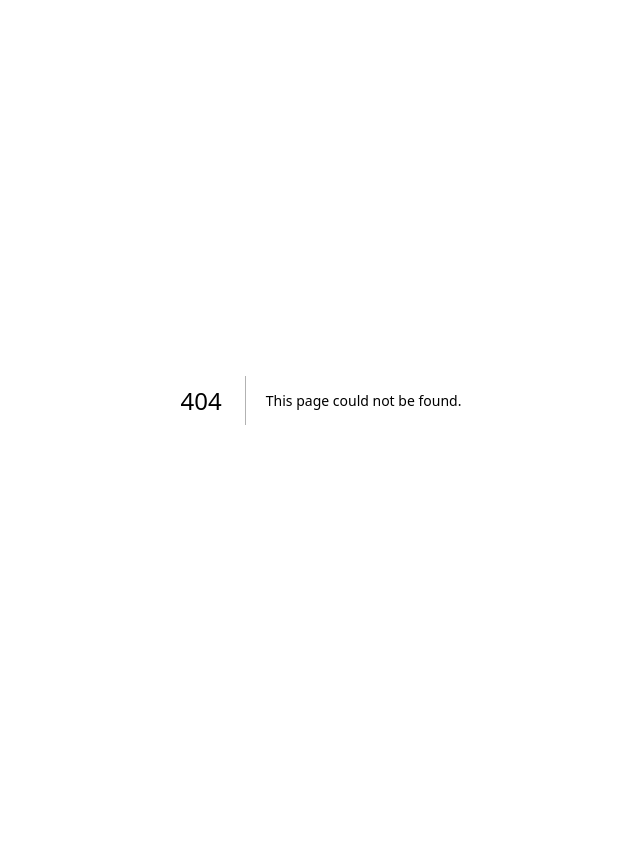
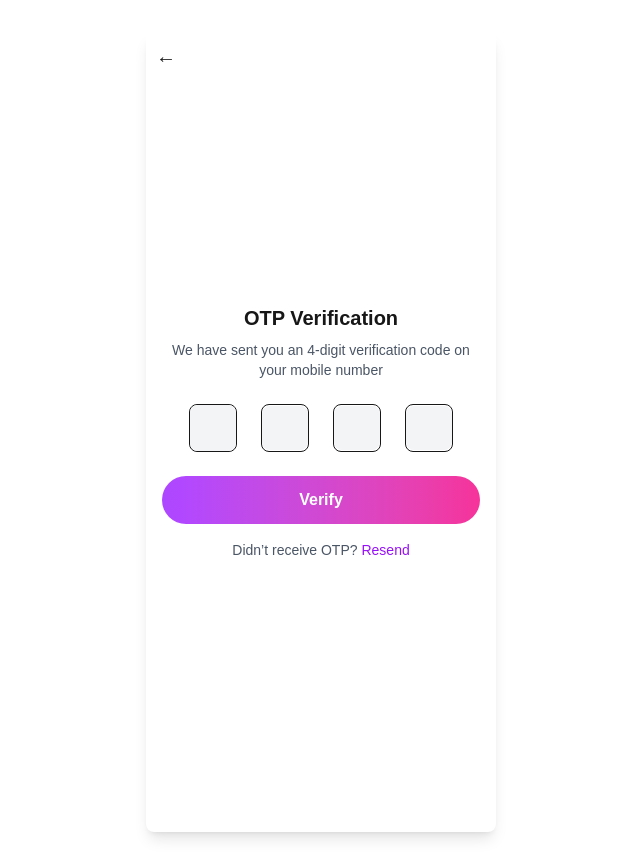
Before and after one commit to amit912918/myuze, a Next.js app: page /auth/verification in a window 1280 px wide. Before the commit this address had no page. Shown: the whole page, without its empty margins (319-959 px from the left). Before the commit the page ends 800 px from the top, so only its background shows below. Built offline with nearby package versions, Linux system fonts and the light colour scheme.

Commit message:
login / verification page

```diff
--- a/src/app/auth/login/page.tsx
+++ b/src/app/auth/login/page.tsx
@@ -1,8 +1,35 @@
+'use client';
+import { useRouter } from 'next/navigation';
+
 export default function LoginPage() {
+    const router = useRouter();
+    const handleSendOtp = () => {
+        router.push('/auth/verification');
+    };
+
     return (
-        <div>
-            <h1>Login</h1>
-            {/* Add your login form here */}
+        <div className="overFlowscroll my-12 w-[350px] m-auto">
+            <div className="relative bgImage">
+                <img src="/images/loginImage.png" />
+                <div className="absolute loginContainer z-10 bg-white/90 backdrop-blur-md px-6 pb-10 rounded-2xl shadow-md w-[100%] text-center">
+                    <div className="flex justify-center mb-4">
+                        <img src="/images/loginLogo.png" alt="Logo" className="h-12 w-12" />
+                    </div>
+                    <h2 className="text-xl font-semibold">Login to your account</h2>
+                    <p className="text-sm text-gray-600 mb-6">Enjoy Audio Books you like</p>
+                    <div className="flex items-center border border-gray-300 rounded-lg overflow-hidden mb-4">
+                        <input
+                            type="tel"
+                            placeholder="Enter phone"
+                            className="w-full px-4 py-2 outline-none"
+                        />
+                    </div>
+
+                    <button className="w-full cursor-pointer py-3 rounded-full text-white font-semibold bg-gradient-to-r from-purple-500 to-pink-500" onClick={handleSendOtp}>
+                        Send OTP
+                    </button>
+                </div>
+            </div>
         </div>
     );
 }
--- /dev/null
+++ b/src/app/auth/verification/page.tsx
@@ -0,0 +1,57 @@
+import Link from "next/link";
+
+export default function OTPVerification() {
+    return (
+        <div className="min-h-screen relative w-[350px] m-auto bg-white shadow-lg my-8 border-gray-400 rounded-lg flex flex-col justify-center items-center px-4">
+            <Link href="/auth/login">
+                <div className="text-xl cursor-pointer absolute left-[10px] top-[10px]">
+                    ←
+                </div>
+            </Link>
+            <h1 className="text-xl font-bold mb-2">OTP Verification</h1>
+            <p className="text-sm text-center text-gray-600 mb-6">
+                We have sent you an 4-digit verification code on your mobile number
+            </p>
+
+            <div className="flex gap-6 mb-6">
+                <div className="w-12 h-12 border rounded-lg flex justify-between text-xl font-semibold">
+                    <input
+                        type="tel"
+                        placeholder=""
+                        className="w-full bg-gray-100 rounded-lg text-center px-4 py-2 outline-none"
+                    />
+                </div>
+                <div className="w-12 h-12 border rounded-lg flex items-center justify-center text-xl font-semibold">
+                    <input
+                        type="tel"
+                        placeholder=""
+                        className="w-full bg-gray-100 rounded-lg text-center px-4 py-2 outline-none"
+                    />
+                </div>
+                <div className="w-12 h-12 border rounded-lg flex items-center justify-center text-xl font-semibold">
+                    <input
+                        type="tel"
+                        placeholder=""
+                        className="w-full bg-gray-100 rounded-lg text-center px-4 py-2 outline-none"
+                    />
+                </div>
+                <div className="w-12 h-12 border rounded-lg flex items-center justify-center text-xl font-semibold">
+                    <input
+                        type="tel"
+                        placeholder=""
+                        className="w-full bg-gray-100 rounded-lg text-center px-4 py-2 outline-none"
+                    />
+                </div>
+            </div>
+
+            <button className="w-full cursor-pointer max-w-xs py-3 rounded-full text-white font-semibold bg-gradient-to-r from-purple-500 to-pink-500 mb-4">
+                Verify
+            </button>
+
+            <p className="text-sm text-gray-600">
+                Didn’t receive OTP?{' '}
+                <span className="text-purple-600 font-medium cursor-pointer">Resend</span>
+            </p>
+        </div>
+    );
+}
--- a/src/app/globals.css
+++ b/src/app/globals.css
@@ -24,3 +24,12 @@ body {
   color: var(--foreground);
   font-family: Arial, Helvetica, sans-serif;
 }
+
+.loginContainer {
+  bottom: 0px;
+}
+
+.bgImage img {
+  border-top-left-radius: 10px;
+  border-top-right-radius: 10px;
+}
```
Also changed, not shown: public/images/loginImage.png (added), public/images/loginLogo.png (added).
